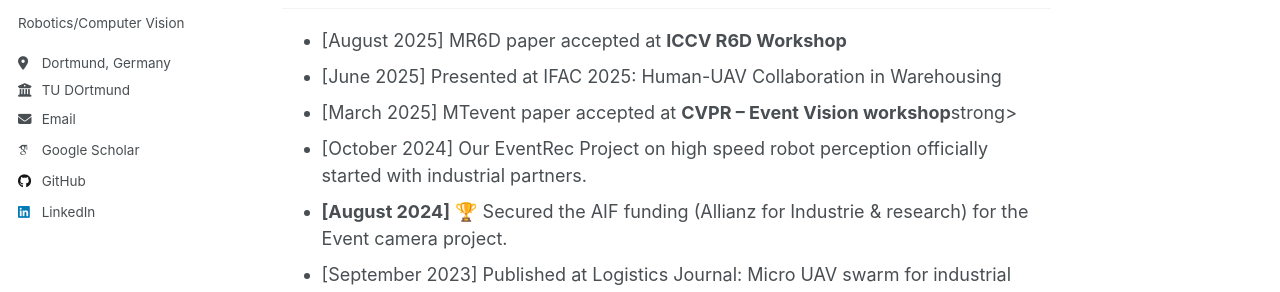
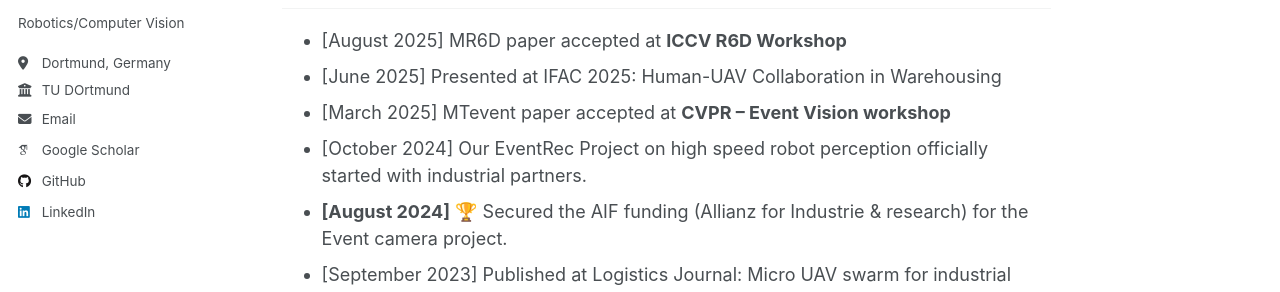
Before and after one commit to shrutarv/shrutarv.github.io, a Jekyll site: the page built from _pages/about.md, in a window 1280 px wide and 900 px high. Shown: the part 306-598 px from the top of the window. Built offline with Jekyll 4.4.1, drawn with Linux system fonts in a browser that asks for light colours; some web fonts are replaced.

Commit message:
Update about.md

```diff
--- a/_pages/about.md
+++ b/_pages/about.md
@@ -15,7 +15,7 @@ My main research topic is High speed perception for mobile robots using a combin
 <ul class="medium">
 <li>[August 2025] MR6D paper accepted at <strong>ICCV R6D Workshop</strong></li>
 <li>[June 2025] Presented at IFAC 2025: Human-UAV Collaboration in Warehousing</li>
-<li>[March 2025] MTevent paper accepted at <strong> CVPR – Event Vision workshop</strong>strong></li>
+<li>[March 2025] MTevent paper accepted at <strong> CVPR – Event Vision workshop</strong></li>
 <li>[October 2024] Our EventRec Project on high speed robot perception officially started with industrial partners.</li>
 <li><strong>[August 2024]</strong> 🏆 Secured the AIF funding (Allianz for Industrie & research) for the Event camera project.</li>
 <li>[September 2023] Published at Logistics Journal: Micro UAV swarm for industrial applications in indoor environment: a systematic literature review</li>
```
